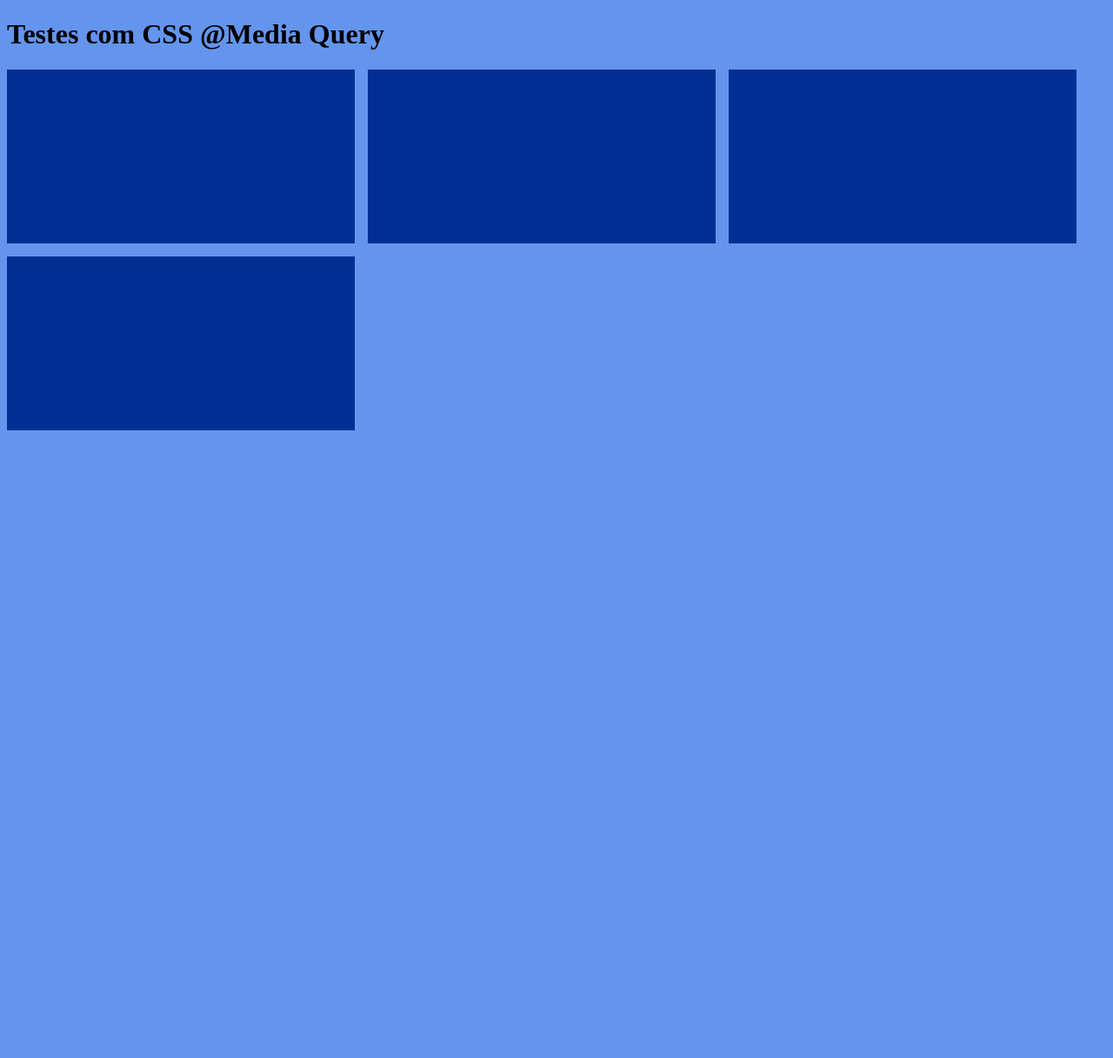
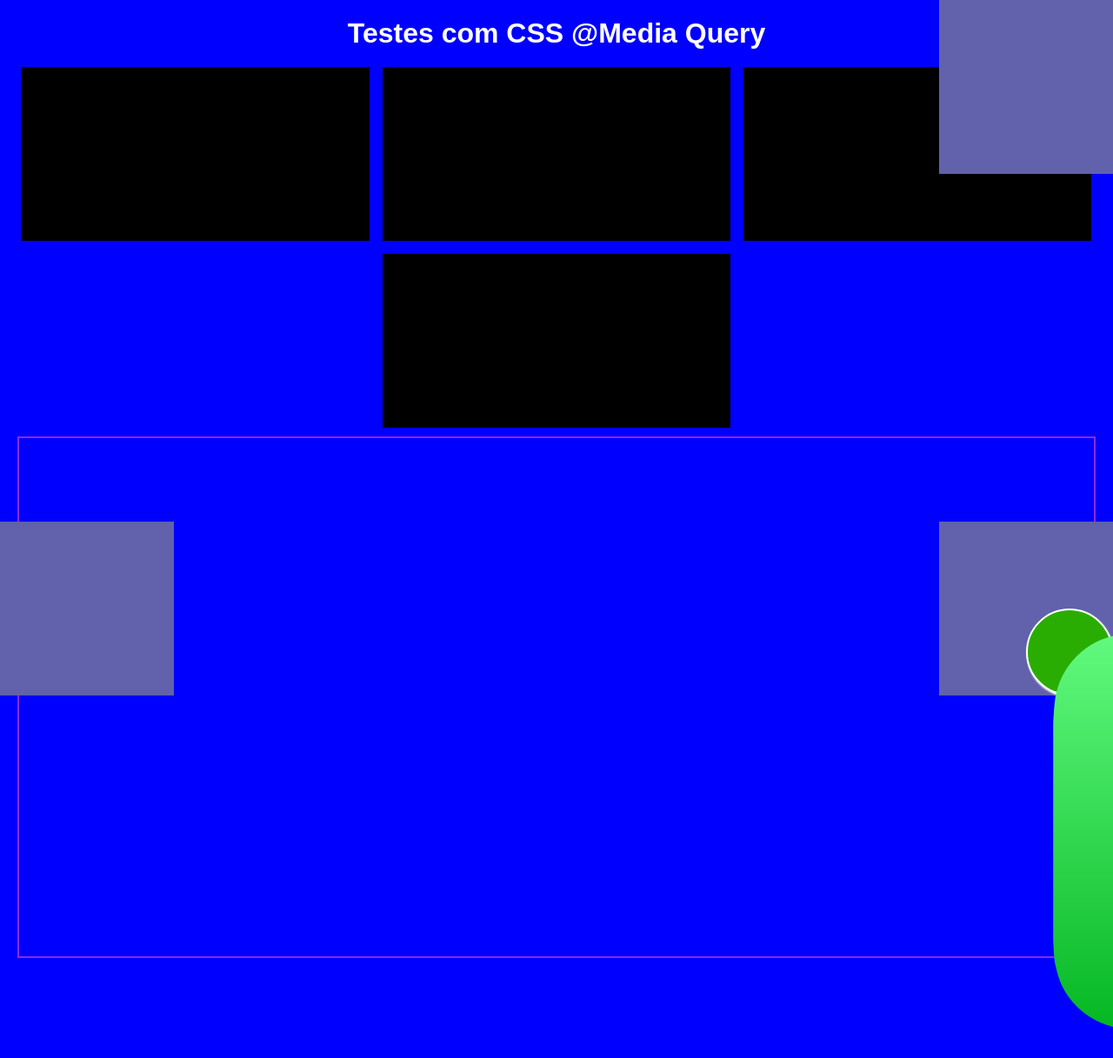
Before and after one commit to IsabellaAlencar/Display_IS, a website: page hub_IA/hub.html in a window 1280 px wide. Shown: the top 1217 px of the page at 87% size. Before the commit the page ends 800 px from the top, so only its background shows below. Drawn offline with Linux system fonts and the light colour scheme.

Commit message:
ADD: new

```diff
--- a/hub_IA/css/reset.css
+++ b/hub_IA/css/reset.css
@@ -11,3 +11,17 @@ html{
     scroll-behavior: smooth;
     overflow-x: hidden;
 }
+
+
+
+        .whats{
+            width: 100px;
+            height: 100px;
+            border-radius: 50%;
+            background-color: blue;
+            border: 2px solid #fff;
+            box-shadow: 1px 2px 2px #fff;
+            position: fixed;
+            right: 0;
+            bottom: 0;
+        }
--- a/hub_IA/hub.html
+++ b/hub_IA/hub.html
@@ -9,46 +9,152 @@
     <!-- Estilos da página -->
     <style>
 
+        *{
+            box-sizing: border-box;
+            margin: 0;
+            padding: 0;
+        }
 
 
-        body {
-            background-color: blue;
+
+
+        h1{
+            text-align: center;
+            margin-bottom: 20px;
         }
 
+
+
         .container{
-            width: 100%;
             display: flex;
             gap: 15px;
+            justify-content: center;
             flex-wrap: wrap;
         }
+
+
         .box{
-            width: 400px;
+            width: 100%;
+            max-width: 400px;
             height: 200px;
-            background-color: rgb(0, 47, 148);
+            background-color: rgb(0, 0, 0);
         }
 
-        @media (min-width: 768px){
+        .container-position{
+            margin-top: 10px;
+            width: 100%;
+            height: 600px;
+            border: 2px solid blueviolet;
+            position: relactive;
+        }
+
+
+        .filho-tamanho{
+            position: absolute;
+            width: 200px;
+            height: 200px;
+            background-color: rgb(97, 97, 172);
+        }
+
+
+        .container-position__filho01{
+            top: 0;
+            right: 0;
+        }
+
+
+        .container-position__filho02{
+            top: 0;
+            right: 0;
+        }
+
+        .container-position__filho03{
+            bottom: 0;
+            left: 0;
+        }
+
+
+
+        .container-position__filho04{
+            bottom: 0;
+            right: 0;
+        }
+
+        .whats{
+            width: 100px;
+            height: 100px;
+            border-radius: 50%;
+            background-color: rgb(42, 173, 3);
+            border: 2px solid #fff;
+            box-shadow: 1px 2px 2px #fff;
+            position: fixed;
+            right: 0;
+            bottom: 0;
+        }
+
+
+        .whats img{
+            width: 75;
+            left: 75;
+
+        }
+
+
+
+
+
+        @media (min-width: 1270px){
             body{
-                background-color: cornflowerblue;
+                background-color: rgb(169, 61, 179);
+            }
+
+            box{
+                width: 45%;
+                max-width: 600px;
             }
         }
 
-        @media (max-width: 480px)   {
+        @media (max-width: 854px)   {
             body {
-                background-color: lightgreen;
+                background-color: rgb(120, 42, 209);
+
+            box{
+                width: 300px;
+            }
             }
         }
+
+         body {
+            padding: 20px;
+            background-color: blue;
+            color: white;
+            font-family: Arial, sans-serif;
+            height: 300vh;
+        }
+
     </style>
 </head>
 
 <body>
-    <h1> Testes com CSS @Media Query </h1>
+    <h1>Testes com CSS @Media Query</h1>
     <div class="container">
         <div class="box"></div>
         <div class="box"></div>
         <div class="box"></div>
         <div class="box"></div>
     </div>
+
+    <div class="container-position">
+        <div class="container-position__filho01 filho-tamanho"></div>
+        <div class="container-position__filho02 filho-tamanho"></div>
+        <div class="container-position__filho03 filho-tamanho"></div>
+        <div class="container-position__filho04 filho-tamanho"></div>
+
+    </div>
+    <div class="whats">
+        <img src="./css/apple.png" alt="Logo Whatssap">
+
+    </div>
 </body>
 
 </html>
```
Also changed, not shown: hub_IA/css/apple.png (added).
